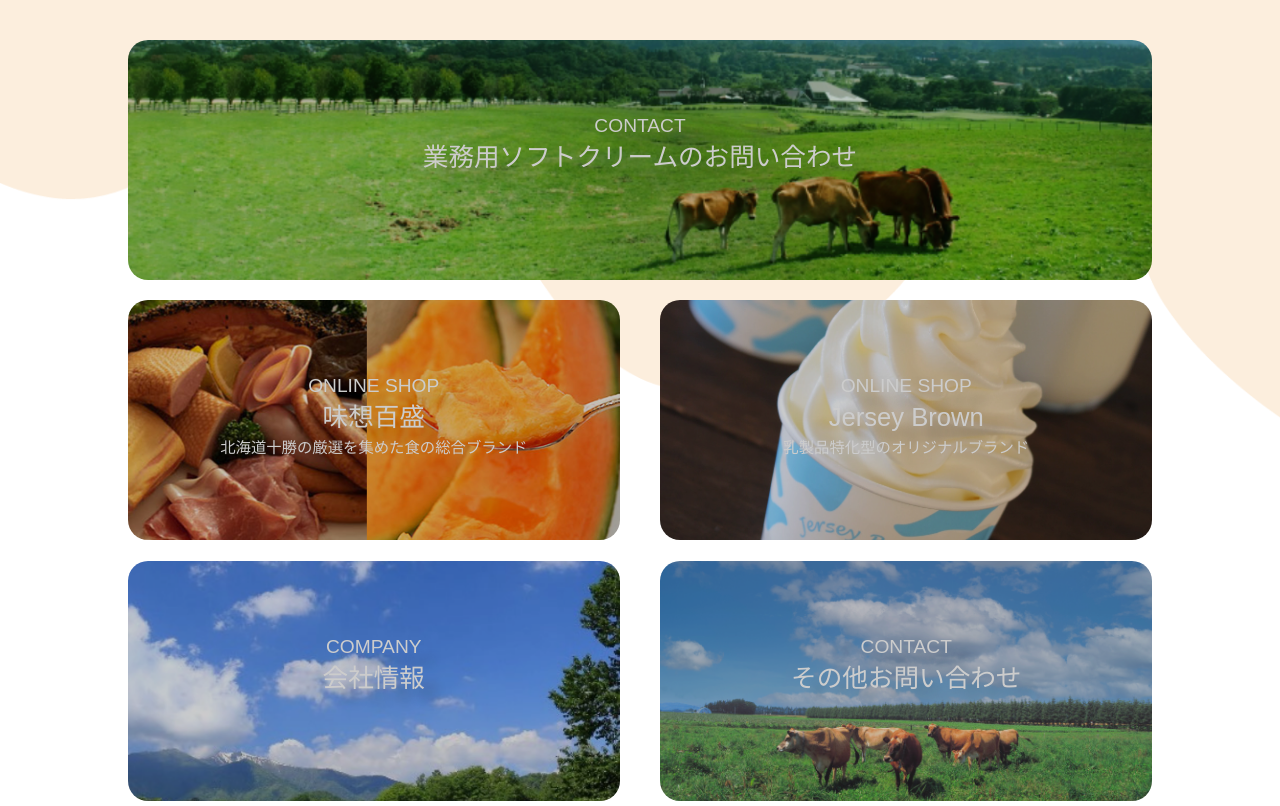
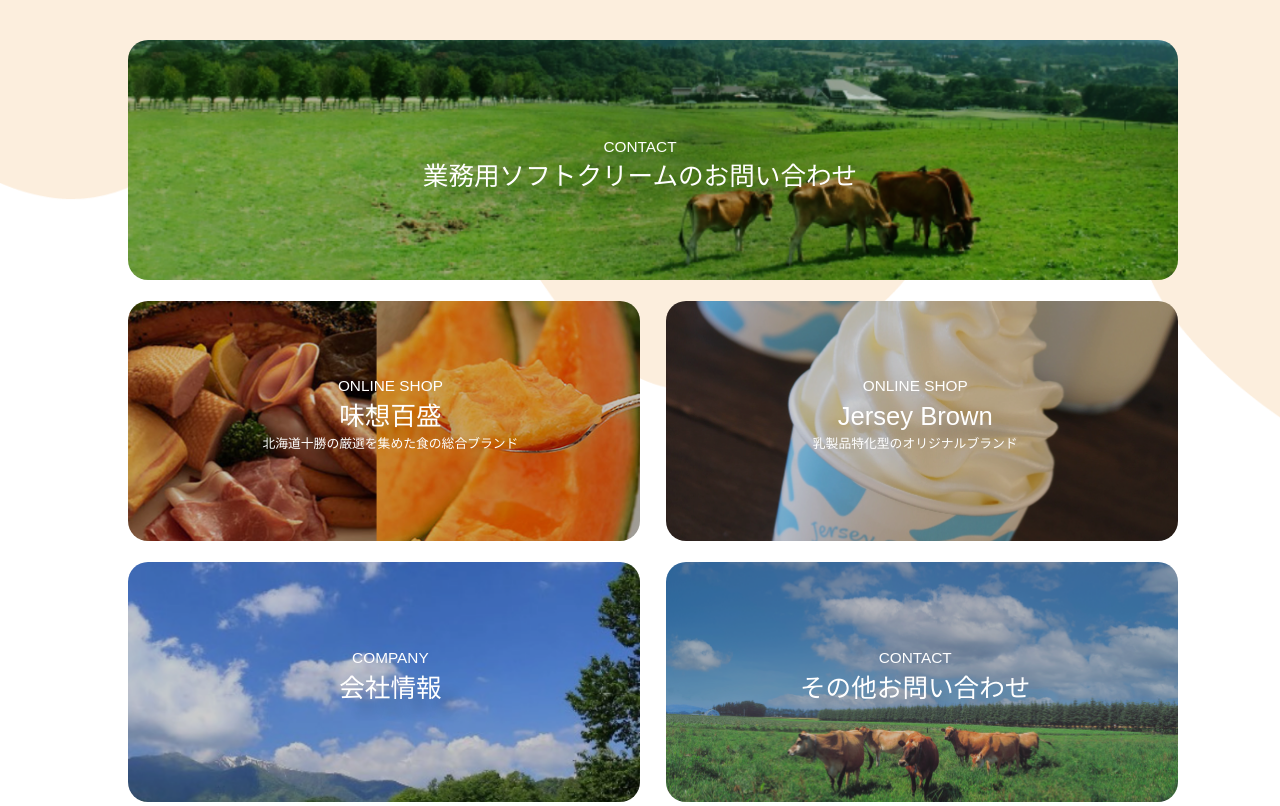
Before and after one commit to runrunkiko/JerseyBrown_HP, a plain HTML site: page index.html in a window 1280 px wide. Shown: the part 4360-5166 px from the top of the page. Drawn offline with nearby package versions, Linux system fonts and the light colour scheme; files whose address does not match are found by name; a web font is replaced by a local one.

Commit message:
update_button

```diff
--- a/css/style.css
+++ b/css/style.css
@@ -571,17 +571,13 @@
     margin-top: -52vh;
     float: center;
 }
-.contents{
-    padding-top: 76px;
-    z-index: 10;
-}
 .button-wrap h2{
-    font-size: 1.5vw;
-    color: #FFFFFF;
-    margin: auto;
+    display: block;
+    font-size: 1.2vw;
+    color:#fff;
     font-weight: 400;
-    text-shadow: 15px 15px 10px #00000029;
     text-align: center;
+    padding-top: 9px;
 }
 .button-wrap a{
     display: block;
@@ -597,18 +593,37 @@
 }
 .button-wrap p{
     display: block;
-    font-size: 1.2vw;
+    font-size: 1vw;
     color:#fff;
     font-weight: 400;
     text-align: center;
     padding-top: 9px;
 }
+.button1,.button2,.button3,.button4,.button5{
+    position: relative;
+}
+.contents1,.contents2,.contents3,.contents4,.contents5{
+    position: absolute;
+    z-index: 10;
+    top: 50%;
+    left: 50%;
+    transform: translate(-50%,-50%);
+}
 .button-box1{
     background: url(../img/button1.png) no-repeat center center;
     background-size: cover;
     border-radius: 20px;
-    width: 100%;
+    width: 82vw;
     height: 240px;
+    cursor: pointer;
+    filter: brightness(80%);
+    transition-duration: 0.6s;
+}
+.button-box1:hover{
+  filter: brightness(1);
+  transform: scale(1.03);
+  transition-duration: 0.6s;
+  transition-timing-function: ease-in-out;
 }
 .button-subwrap1{
     display: flex;
@@ -618,17 +633,37 @@
     background: url(../img/button2.png) no-repeat center center;
     background-size: cover;
     border-radius: 20px;
-    width: 48%;
+    margin-top: 4%;
+    width: 40vw;
     height: 240px;
-    margin: 2% 0;
+    cursor: pointer;
+    filter: brightness(80%);
+    transition-duration: 0.6s;
+    margin-right: 1vw;
+}
+.button-box2:hover{
+  filter: brightness(1);
+  transform: scale(1.03);
+  transition-duration: 0.6s;
+  transition-timing-function: ease-in-out;
 }
 .button-box3{
     background: url(../img/button3.png) no-repeat center center;
     background-size: cover;
     border-radius: 20px;
-    width: 48%;
+    margin-top: 4%;
+    width: 40vw;
     height: 240px;
-    margin: 2% 0;
+    cursor: pointer;
+    filter: brightness(80%);
+    transition-duration: 0.6s;
+    margin-left: 1vw;
+}
+.button-box3:hover{
+  filter: brightness(1);
+  transform: scale(1.03);
+  transition-duration: 0.6s;
+  transition-timing-function: ease-in-out;
 }
 .button-subwrap2{
     display: flex;
@@ -638,22 +673,33 @@
     background: url(../img/button4.png) no-repeat center center;
     background-size: cover;
     border-radius: 20px;
-    width: 48%;
+    margin-top: 4%;
+    width: 40vw;
     height: 240px;
+    cursor: pointer;
+    filter: brightness(80%);
+    transition-duration: 0.6s;
+    margin-right: 1vw;
+}
+.button-box4:hover{
+  filter: brightness(1);
+  transform: scale(1.03);
+  transition-duration: 0.6s;
+  transition-timing-function: ease-in-out;
 }
 .button-box5{
     background: url(../img/button5.png) no-repeat center center;
     background-size: cover;
     border-radius: 20px;
-    width: 48%;
+    margin-top: 4%;
+    width: 40vw;
     height: 240px;
-}
-.button{
     cursor: pointer;
     filter: brightness(80%);
     transition-duration: 0.6s;
+    margin-left: 1vw;
 }
-.button:hover{
+.button-box5:hover{
   filter: brightness(1);
   transform: scale(1.03);
   transition-duration: 0.6s;
--- a/index.html
+++ b/index.html
@@ -138,24 +138,27 @@
                 <div class="box-footer"></div>
             </div>
             <section class="button-wrap">
-                <section class="button button-box1">
-                    <div class="contents">
+                <section class="button1">
+                    <div class="button-box1"></div>
+                    <div class="contents1">
                         <h2>CONTACT</h2>
                         <h3><a href="#">業務用ソフトクリームのお問い合わせ</a></h3>
                         <div class="hover"></div>
                     </div>
                 </section>
                 <div class="button-subwrap1">
-                    <section class="button button-box2">
-                        <div class="contents">
+                    <section class="button2">
+                        <div class="button-box2"></div>
+                        <div class="contents2">
                             <h2>ONLINE SHOP</h2>
                             <h3><a href="#">味想百盛</a></h3>
                             <p>北海道十勝の厳選を集めた食の総合ブランド</p>
                             <div class="hover"></div>
                         </div>
                     </section>
-                    <section class="button button-box3">
-                        <div class="contents">
+                    <section class="button3">
+                        <div class="button-box3"></div>
+                        <div class="contents3">
                             <h2>ONLINE SHOP</h2>
                             <h3><a href="#">Jersey Brown</a></h3>
                             <p>乳製品特化型のオリジナルブランド</p>
@@ -164,22 +167,23 @@
                     </section>
                 </div>
                 <div class="button-subwrap2">
-                    <section class="button button-box4">
-                        <div class="contents">
+                    <section class="button4">
+                        <div class="button-box4"></div>
+                        <div class="contents4">
                             <h2>COMPANY</h2>
                             <h3><a href="#">会社情報</a></h3>
                             <div class="hover"></div>
                         </div>
                     </section>
-                    <section class="button button-box5">
-                        <div class="contents">
+                    <section class="button5">
+                        <div class="button-box5"></div>
+                        <div class="contents5">
                             <h2>CONTACT</h2>
                             <h3><a href="#">その他お問い合わせ</a></h3>
                             <div class="hover"></div>
                         </div>
                     </section>
                 </div>
-            </section>
         </main>
         <footer>
             <figure><img src="img/logo_footer.png" alt="ロゴ" class="logo-footer"></figure>
```
